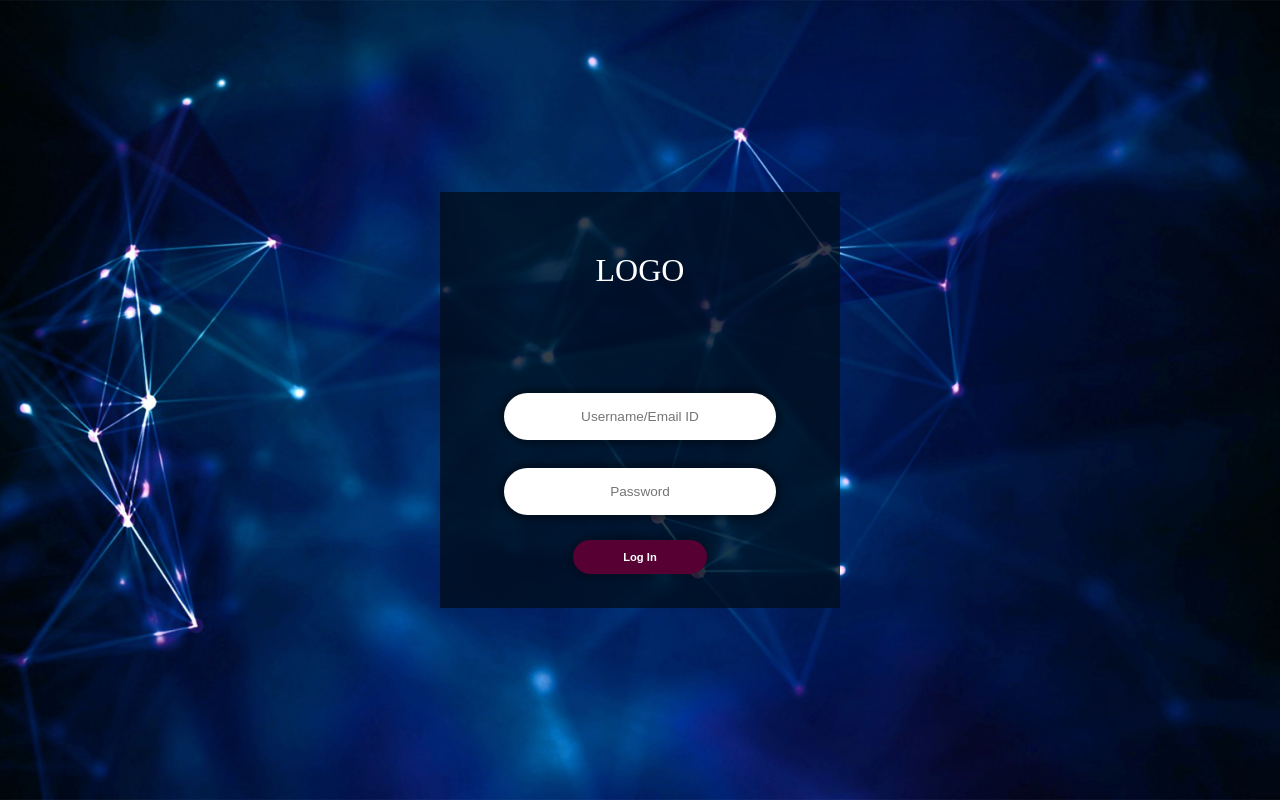
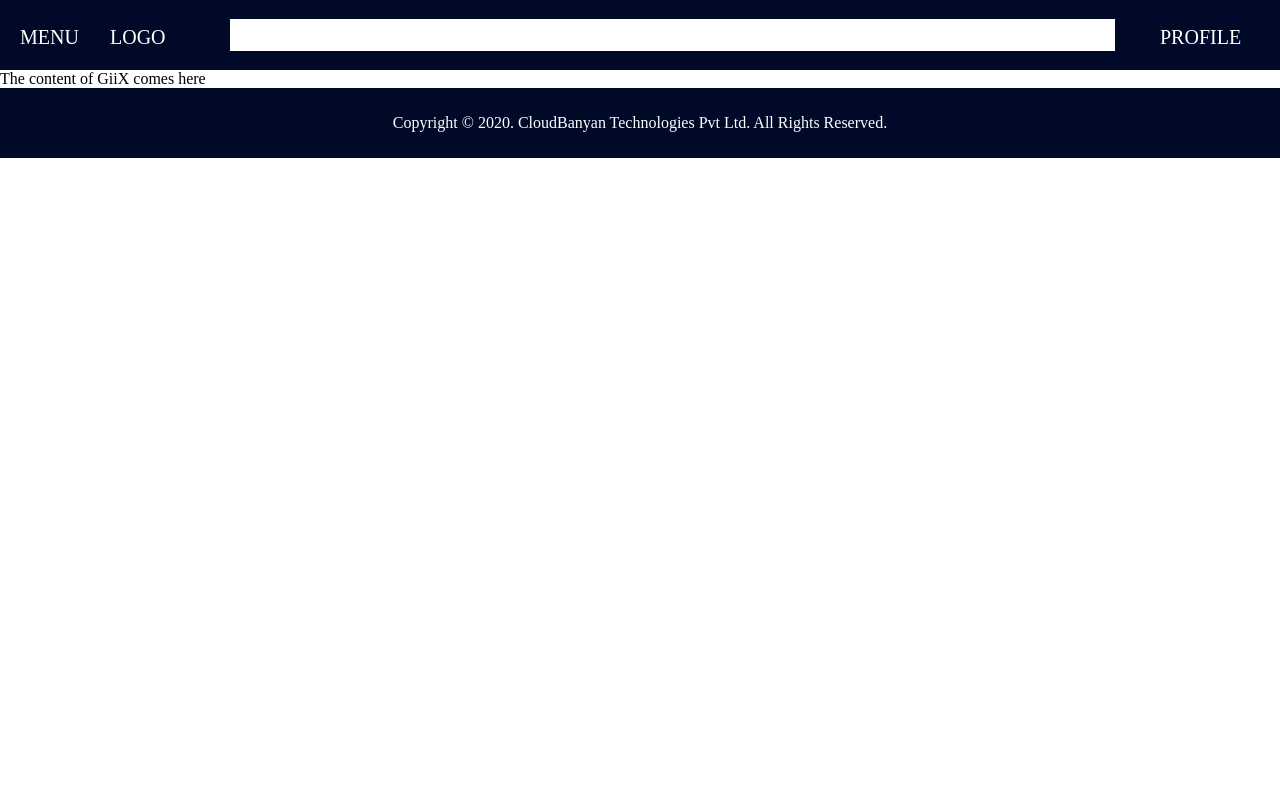
Before and after one commit to Artistic-cat/Temp, a React (Create React App) app: page /about in a window 1280 px wide. Built offline with nearby package versions, Linux system fonts and the light colour scheme.

Commit message:
login and reset css moved from universal selector to inner page selections,

```diff
--- a/src/App.js
+++ b/src/App.js
@@ -1,7 +1,10 @@
 import React from 'react';
 import Login from './Views/Login/Login';
+import Reset from './Views/Login/Reset';
+import About from './Views/About/About';
 import Header from './Components/Header/Header';
 import Footer from './Components/Footer/Footer';
+import DependentForms from './Components/DependentForms/DependentForms';
 import {BrowserRouter as Router, Switch, Route} from 'react-router-dom';
 
 import './App.css';
@@ -11,9 +14,20 @@ function App() {
     <Router>
       <div className="App">
         <Switch>
+          {/* <Route path="/testing">
+            <DependentForms />
+          </Route> */}
+          <Route path="/about">
+            <Header />
+            <About />
+            <Footer />
+          </Route>
           <Route path="/home">
             <Header />
             <Footer />
+          </Route>
+          <Route path="/reset">
+            <Reset />
           </Route>
           <Route path="/">
             <Login />
--- /dev/null
+++ b/src/Components/DependentForms/DependentForms.js
@@ -0,0 +1,78 @@
+import React from 'react';
+import './DependentForms.css';
+
+
+
+function DependentForms() {
+
+	return (
+		<div id="dependentforms">
+		</div>
+	)
+}
+
+export default DependentForms;
+
+// The forwardRef is important!!
+// Dropdown needs access to the DOM node in order to position the Menu
+// const CustomToggle = React.forwardRef(({ children, onClick }, ref) => (
+// 	<a
+// 	  href=""
+// 	  ref={ref}
+// 	  onClick={(e) => {
+// 		e.preventDefault();
+// 		onClick(e);
+// 	  }}
+// 	>
+// 	  {children}
+// 	  &#x25bc;
+// 	</a>
+//   ));
+
+//   // forwardRef again here!
+//   // Dropdown needs access to the DOM of the Menu to measure it
+//   const CustomMenu = React.forwardRef(
+// 	({ children, style, className, 'aria-labelledby': labeledBy }, ref) => {
+// 	  const [value, setValue] = useState('');
+
+// 	  return (
+// 		<div
+// 		  ref={ref}
+// 		  style={style}
+// 		  className={className}
+// 		  aria-labelledby={labeledBy}
+// 		>
+// 		  <FormControl
+// 			autoFocus
+// 			className="mx-3 my-2 w-auto"
+// 			placeholder="Type to filter..."
+// 			onChange={(e) => setValue(e.target.value)}
+// 			value={value}
+// 		  />
+// 		  <ul className="list-unstyled">
+// 			{React.Children.toArray(children).filter(
+// 			  (child) =>
+// 				!value || child.props.children.toLowerCase().startsWith(value),
+// 			)}
+// 		  </ul>
+// 		</div>
+// 	  );
+// 	},
+//   );
+
+//   render(
+// 	<Dropdown>
+// 	  <Dropdown.Toggle as={CustomToggle} id="dropdown-custom-components">
+// 		Custom toggle
+// 	  </Dropdown.Toggle>
+
+// 	  <Dropdown.Menu as={CustomMenu}>
+// 		<Dropdown.Item eventKey="1">Red</Dropdown.Item>
+// 		<Dropdown.Item eventKey="2">Blue</Dropdown.Item>
+// 		<Dropdown.Item eventKey="3" active>
+// 		  Orange
+// 		</Dropdown.Item>
+// 		<Dropdown.Item eventKey="1">Red-Orange</Dropdown.Item>
+// 	  </Dropdown.Menu>
+// 	</Dropdown>,
+//   );
--- a/src/Components/Header/Header.css
+++ b/src/Components/Header/Header.css
@@ -33,6 +33,7 @@
     align-items: center;
     border-radius: 20px;
     justify-content: center;
+    outline: 0;
 }
 
 .search-bar-input{
--- /dev/null
+++ b/src/Views/About/About.js
@@ -0,0 +1,12 @@
+import React from 'react';
+import './About.css';
+
+function About(){
+    return(
+        <div className='about'>
+            The content of GiiX comes here
+        </div>
+    );
+}
+
+export default About;
--- a/src/Views/Login/Login.css
+++ b/src/Views/Login/Login-reset.css
@@ -1,11 +1,12 @@
-*{
+.login{
     margin: 0;
     padding: 0;
-    height: 100%;
-    width: 100%;
+    /* height: 100%;
+    width: 100%; */
+
 }
 
-.login{
+.login-container{
     position: relative;
     left: 0em;
     top: 0em;
@@ -16,6 +17,8 @@
     display: flex;
     align-items: center;
     justify-content: center;
+    height: 100vh;
+    width: 100vw;
 }
 
 .login-block{
@@ -40,14 +43,15 @@
 
 .login-form{
     position: absolute;
-    top: 45%;
+    top: 42%;
 }
 
 .input{
     border: none;
+    outline: 0;
     text-align: center;
     font-size: 0.85em;
-    margin: 1em;
+    margin: 0.6em;
     width: 20em;
     height: 3.5em;
     background: #FFFFFF;
@@ -56,6 +60,7 @@
 }
 
 .login-button{
+    outline: 0;
     width: 12em;
     height: 3em;
     background: #560034;
@@ -67,3 +72,34 @@
     color: #FFF;
     margin-top: 1em;
 }
+
+.login-button:hover{
+    cursor: pointer;
+    background: #710044;
+}
+
+.login-link{
+    position: absolute;
+    text-decoration: none;
+    color: #FFF;
+    top: 72%;
+    width: 9.5em;
+    height: 1.6em;
+}
+
+.login-link:hover{
+    color: #B1B1B1;
+}
+
+.reset-link{
+    position: absolute;
+    text-decoration: none;
+    color: #FFF;
+    top: 86%;
+    width: 9.5em;
+    height: 1.6em;
+}
+
+.reset-link:hover{
+    color: #B1B1B1;
+}
--- a/src/Views/Login/Login.js
+++ b/src/Views/Login/Login.js
@@ -1,6 +1,7 @@
 import React, {useState} from 'react';
-import './Login.css';
-//import {Link} from 'react-router-dom';
+import './Login-reset.css';
+import {Link} from 'react-router-dom';
+// import Reset from './Reset';
 
 function Login() {
 
@@ -14,6 +15,7 @@ function Login() {
 
     return(
         <div className='login'>
+            <div className='login-container'>
                 <div className='login-block'>
                     <div className='login-logo'>LOGO</div>
                     <div className='login-form'>
@@ -21,6 +23,8 @@ function Login() {
                         <input className='input' type='password' placeholder='Password' value={password} onChange={e=> setPassword(e.target.value)} />
                         <button className='login-button' type='submit' onClick={logIn} >Log In</button>
                     </div>
+                    <Link to='/reset' className='reset-link'>Forgot Password?</Link>
+                </div>
             </div>
         </div>
     )
--- /dev/null
+++ b/src/Views/Login/Reset.js
@@ -0,0 +1,22 @@
+import React, {useState} from 'react';
+import './Login-reset.css';
+import {Link} from 'react-router-dom';
+
+function Reset() {
+    return(
+        <div className='login'>
+            <div className='login-container'>
+                <div className='login-block'>
+                    <div className='login-logo'>LOGO</div>
+                    <div className='login-form'>
+                        <input className='input' type='text' placeholder='Username/Email ID' />
+                        <button className='login-button' type='submit'>Send Reset Link</button>
+                    </div>
+                    <Link to='/' className='login-link'>Login?</Link>
+                </div>
+            </div>
+        </div>
+    )
+}
+
+export default Reset;
```
Also changed, not shown: src/Components/DependentForms/DependentForms.css (added), src/Images/Artboard 1 copy 5.jpg (added), src/Views/About/About.css (added). Lines whose indentation alone changed are shown as unchanged.
